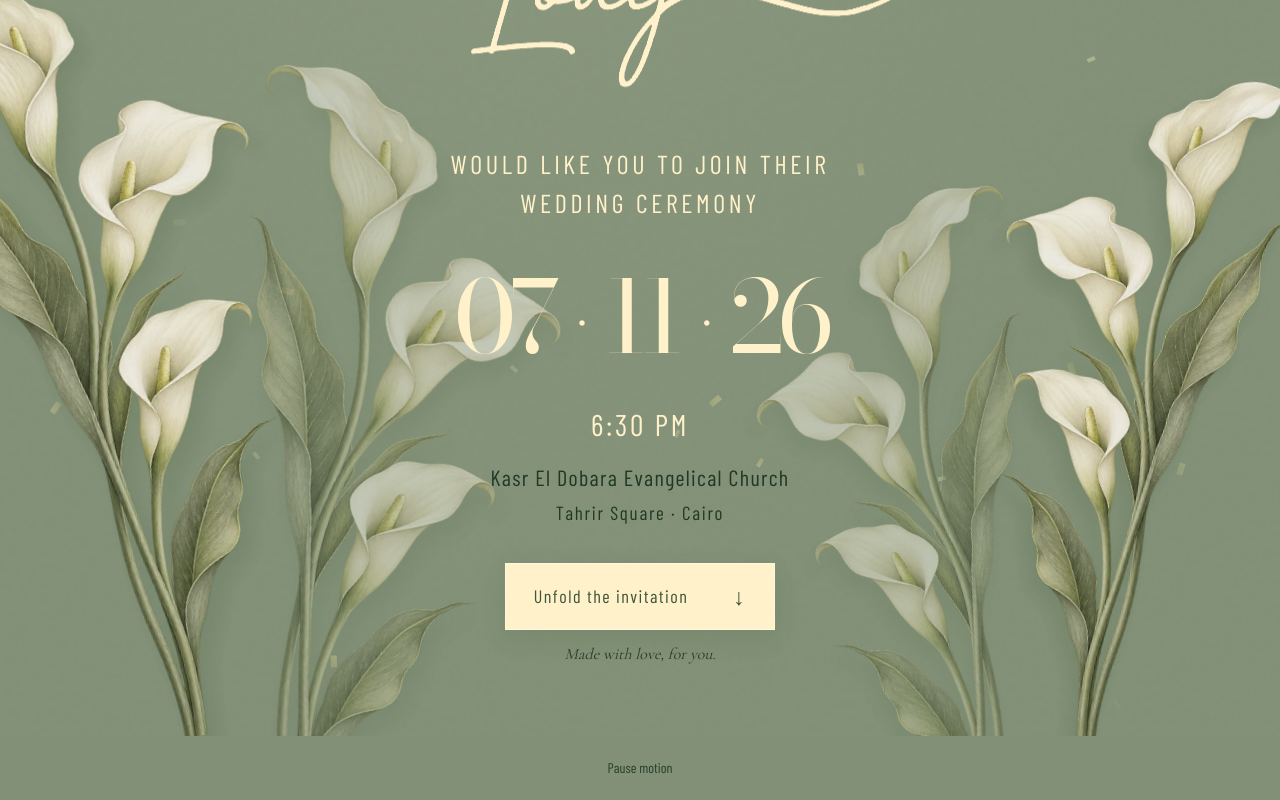
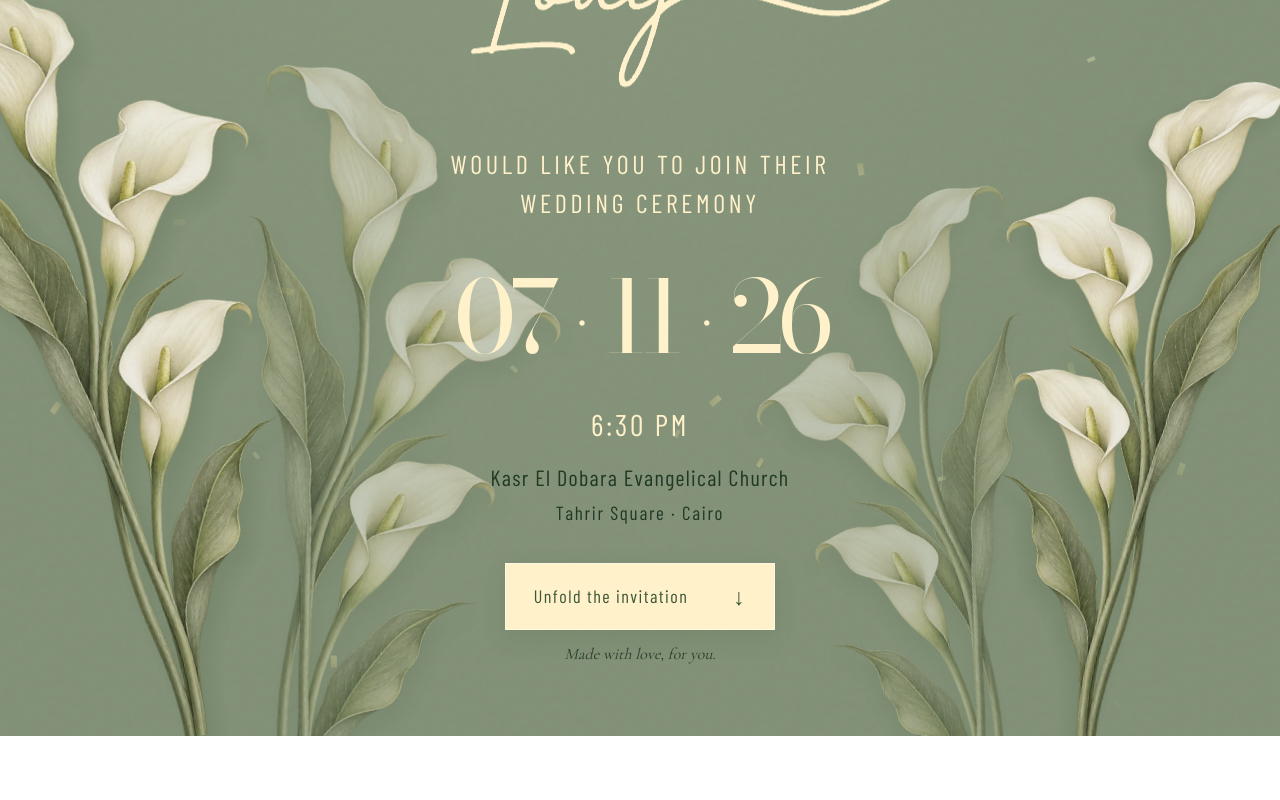
Before and after one commit to Rany29-coder/lody-rody-wedding, a Next.js app: page / in a window 1280 px wide. Shown: the part 437-1237 px from the top of the page. After the commit the page ends 1173 px from the top, so only its background shows below. Built offline with nearby package versions, Linux system fonts and the light colour scheme.

Commit message:
Remove circled controls and helper notes and tighten section spacing

```diff
--- a/app/components/designs/GuestExtras.tsx
+++ b/app/components/designs/GuestExtras.tsx
@@ -103,11 +103,6 @@ export default function GuestExtras({
           <button className="primary-action" type="submit">
             Preview your wish <span>↗</span>
           </button>
-          {refined && (
-            <small className="wish-preview-label">
-              Preview only · not sent to the couple.
-            </small>
-          )}
           <p role="status">{status}</p>
         </form>
         <div className="wishes-list">
@@ -131,7 +126,9 @@ export default function GuestExtras({
         </p>
         <label className="photo-drop">
           <span className="photo-icon">＋</span>
-          <strong>Add your photographs</strong>
+          <strong>
+            {refined ? "Preview your photographs" : "Add your photographs"}
+          </strong>
           <span>JPG, PNG, WebP or GIF · up to 10 MB each</span>
           <input
             aria-label="Add photo previews"
@@ -141,10 +138,12 @@ export default function GuestExtras({
             onChange={files}
           />
         </label>
-        <p className="demo-note">
-          Local previews only · photos are not uploaded and disappear on
-          refresh.
-        </p>
+        {!refined && (
+          <p className="demo-note">
+            Local previews only · photos are not uploaded and disappear on
+            refresh.
+          </p>
+        )}
         <p role="status">{photoStatus}</p>
         <div className="photo-grid">
           {photos.map((p) => (
--- a/app/components/selected/SelectedInvitation.tsx
+++ b/app/components/selected/SelectedInvitation.tsx
@@ -195,7 +195,6 @@ function Names({
 }
 export default function SelectedInvitation() {
   const [opened, setOpened] = useState(false);
-  const [paused, setPaused] = useState(false);
   const [shareStatus, setShareStatus] = useState("");
   const [remaining, setRemaining] = useState<number | null>(null);
   const details = useRef<HTMLElement>(null);
@@ -297,7 +296,6 @@ export default function SelectedInvitation() {
   function move(e: React.PointerEvent<HTMLElement>) {
     if (
       e.pointerType !== "mouse" ||
-      paused ||
       matchMedia("(prefers-reduced-motion: reduce)").matches
     )
       return;
@@ -317,9 +315,7 @@ export default function SelectedInvitation() {
           Math.floor(remaining / 1000) % 60,
         ];
   return (
-    <main
-      className={`design-world selected-world ${paused ? "motion-paused" : ""}`}
-    >
+    <main className="design-world selected-world">
       <header className="sage-header">
         <a href="#home" aria-label="Rody and Lody, back to invitation">
           <Names compact />
@@ -510,11 +506,6 @@ export default function SelectedInvitation() {
           </footer>
         </div>
       </section>
-      <div className="motion-settings">
-        <button onClick={() => setPaused((p) => !p)} aria-pressed={paused}>
-          {paused ? "Resume motion" : "Pause motion"}
-        </button>
-      </div>
     </main>
   );
 }
--- a/app/components/selected/selected.css
+++ b/app/components/selected/selected.css
@@ -566,14 +566,6 @@
   outline: 2px solid #233e29 !important;
   outline-offset: 5px !important;
 }
-.motion-paused *,
-.motion-paused *:before {
-  animation-play-state: paused !important;
-}
-.motion-paused .calla-lilies {
-  transition: none !important;
-  --drift: 0px;
-}
 @media (min-width: 1100px) {
   .sage-hero {
     padding-bottom: 70px;
@@ -948,26 +940,6 @@
 .selected-world .wishes-section .section-intro {
   margin-bottom: 20px;
 }
-.wish-preview-label {
-  display: block;
-  font-family: var(--font-condensed), sans-serif;
-  font-size: 13px;
-  margin-top: 8px;
-  color: #53634b;
-  text-align: center;
-}
-.motion-settings {
-  text-align: center;
-  padding: 10px 20px;
-  background: #819076;
-}
-.motion-settings button {
-  min-height: 44px;
-  padding: 8px 16px;
-  font-family: var(--font-condensed), sans-serif;
-  color: #263e2a;
-  font-size: 14px;
-}
 @media (max-width: 600px) {
   .sage-hero .lilies-left {
     width: 195px;
@@ -1006,3 +978,16 @@
     margin-bottom: 18px;
   }
 }
+
+.selected-world .wishes-section {
+  padding-bottom: 14px;
+}
+.selected-world .memories-section {
+  padding-top: 22px;
+}
+.selected-world .wishes-list {
+  margin-bottom: 0;
+}
+.selected-world .empty-wish {
+  margin-bottom: 0;
+}
--- a/scripts/verify-selected.cjs
+++ b/scripts/verify-selected.cjs
@@ -35,14 +35,12 @@ const base =
     fullPage: true,
   });
   assert.equal(await page.locator("#our-invitation").isVisible(), false);
-  await page.getByRole("button", { name: "Pause motion", exact: true }).tap();
   assert.equal(
     await page
-      .locator(".selected-world")
-      .evaluate((e) => e.classList.contains("motion-paused")),
-    true,
+      .getByRole("button", { name: "Pause motion", exact: true })
+      .count(),
+    0,
   );
-  await page.getByRole("button", { name: "Resume motion", exact: true }).tap();
   await page.getByRole("button", { name: "Unfold the invitation" }).tap();
   await page.waitForTimeout(1300);
   assert.equal(await page.locator("#our-invitation").isVisible(), true);
@@ -134,7 +132,7 @@ const base =
   assert.deepEqual(errors, []);
   await browser.close();
   console.log(
-    "PASS: chosen design, artwork, unfolding, pause/reduced motion, timed Cairo calendar, countdown, directions, local guestbook/photos, 320–1440px layouts, archived collection, zero browser errors.",
+    "PASS: chosen design, artwork, unfolding, reduced motion, timed Cairo calendar, countdown, directions, local guestbook/photos, 320–1440px layouts, archived collection, zero browser errors.",
   );
 })().catch((e) => {
   console.error(e);
```
Also changed, not shown: 2 other files (tests, documents, lock files or other folders).
